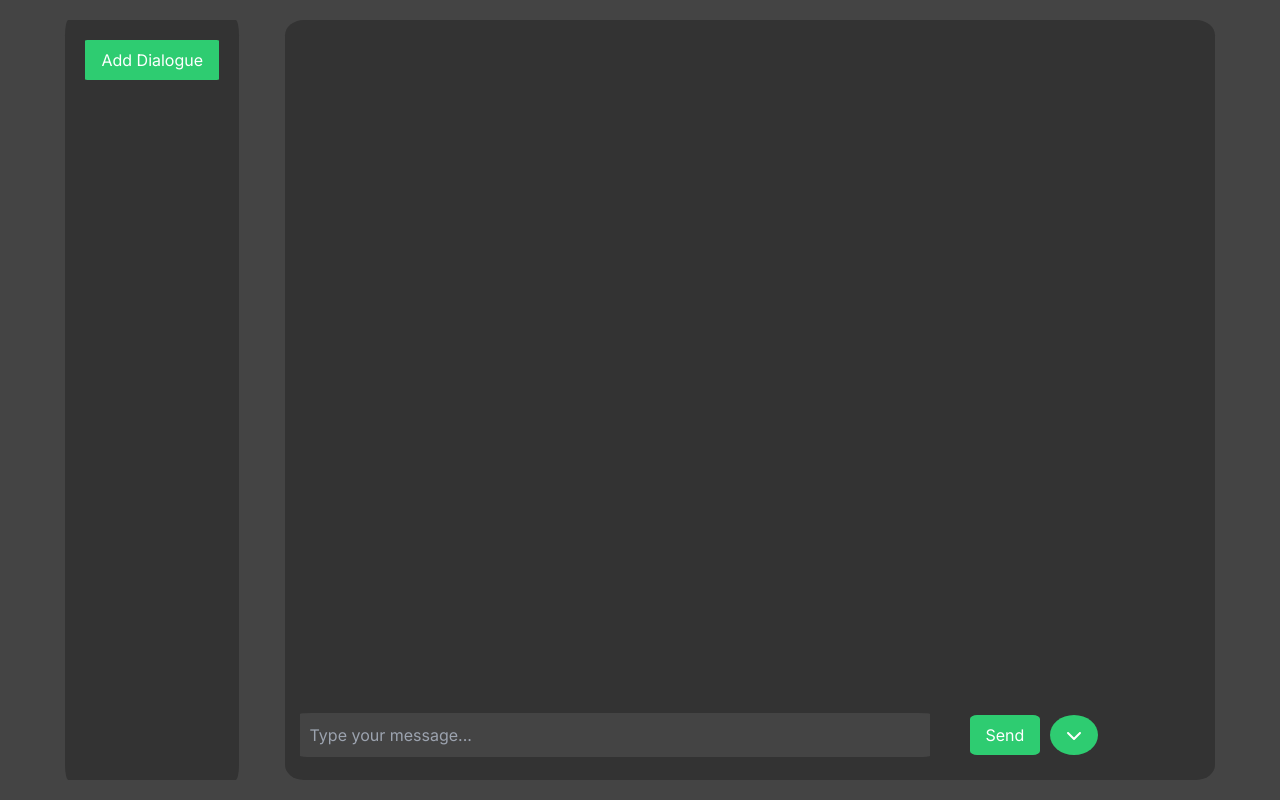
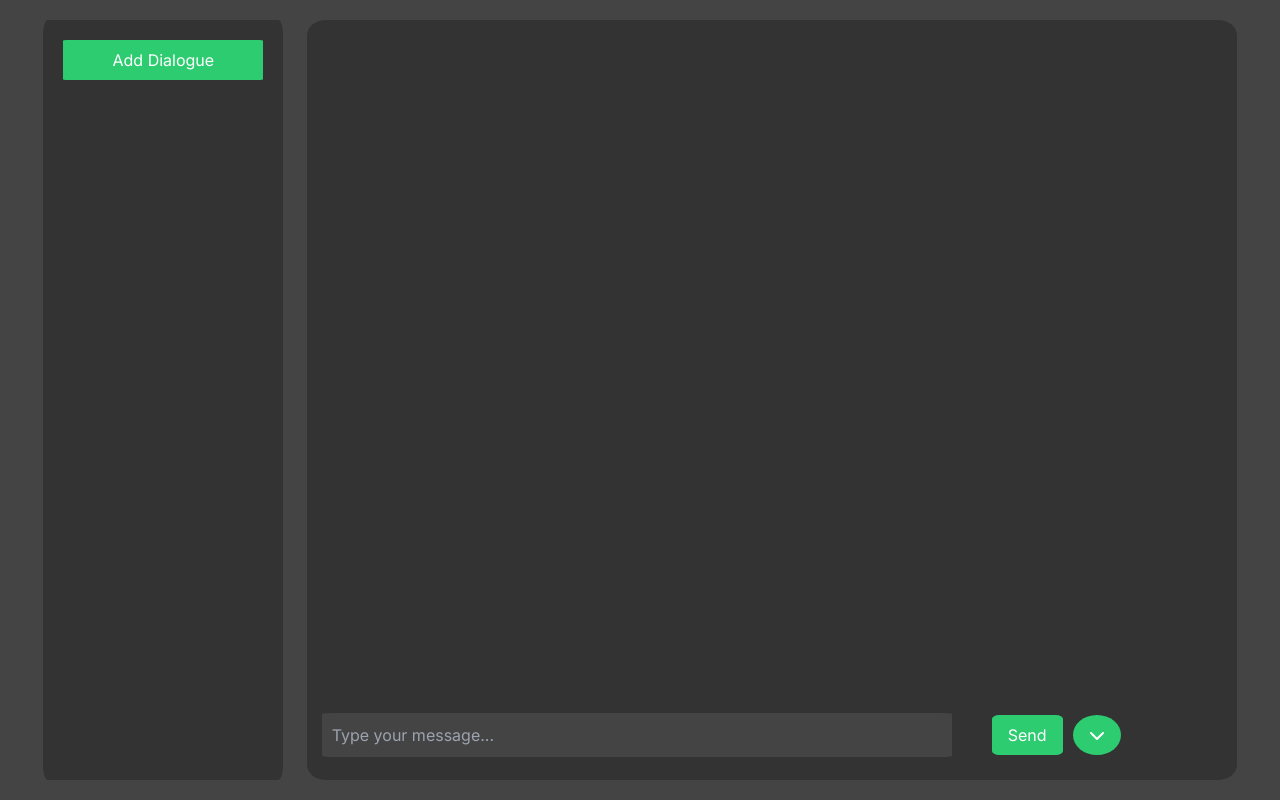
Before and after one commit to VorkhlikAS/DDI_2023_private, a Next.js app in the folder chatLLM/frontend/: page / in a window 1280 px wide. Built offline with nearby package versions, Linux system fonts and the light colour scheme.

Commit message:
Updated visuals

```diff
--- a/chatLLM/frontend/app/styles.css
+++ b/chatLLM/frontend/app/styles.css
@@ -20,8 +20,8 @@
   border-radius: 2%;
   /* Add max-height and overflow-y to make the dialogue list scrollable */
   max-height: 95vh;
-  max-width: 50vh;
-  overflow-y: auto;
+  width: 30vh;
+  overflow-y: scroll;
 }
 
 /* Rest of your existing styles... */
```
